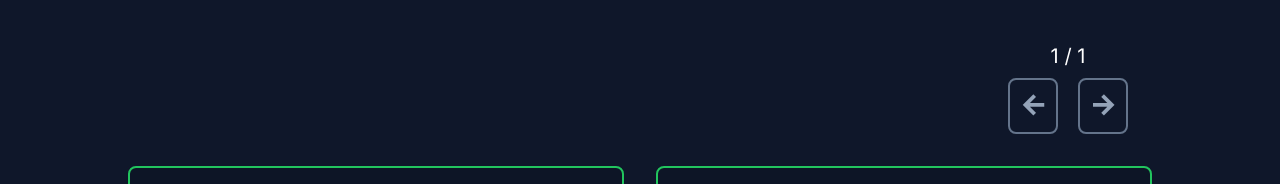
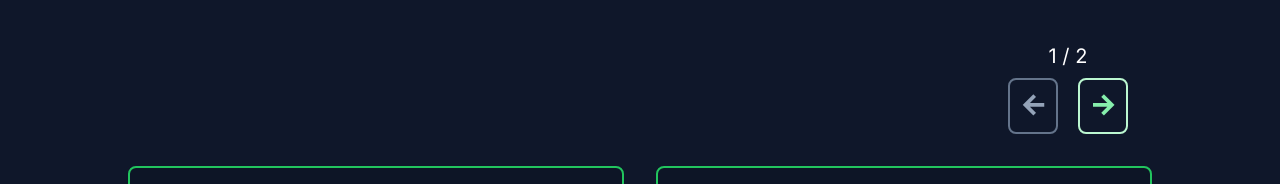
Before and after one commit to somenath203/My-Portfolio-Website-Version-2, a Next.js app: page /pages/all_works/mern_projects in a window 1280 px wide. Shown: the part 204-388 px from the top of the page. Built offline with nearby package versions, Linux system fonts and the light colour scheme.

Commit message:
commited

```diff
--- a/src/app/pages/all_works/mern_projects/page.js
+++ b/src/app/pages/all_works/mern_projects/page.js
@@ -9,6 +9,7 @@ import ShortMyURLPic from './../../../assets/mern_development_pics/shortmyurlpic
 import MernAuthWithEmailVerifyPic from './../../../assets/mern_development_pics/authwithemailverification.png';
 import ShareYourFilePic from './../../../assets/mern_development_pics/sharefileprojpic.png';
 import WeatherAppPic from './../../../assets/mern_development_pics/weatherappimage.png';
+import SimpleTaskManagerAppPic from './../../../assets/mern_development_pics/taskmanagerprojimg.png';
 
 const Page = () => {
 
@@ -66,7 +67,16 @@ const Page = () => {
       picOfTheProj: WeatherAppPic,
       livePreviewOfTheProject: 'https://weather-app-frontend-nine.vercel.app/',
       githubLinkOfTheProject: 'https://github.com/somenath203/Weather-App-Frontend',
-    }
+    },
+    {
+      id: 7,
+      nameOfTheProject: 'Simple Task Manager',
+      descOfTheProject: 'This is a simple task manager webapp where authenticated user will be able to create a new task with a due date, view all created tasks, view details of a particular task, edit a task and as well as, delete a task.',
+      techStackUsedInTheProject: 'NextJS, TailwindCSS, ShadcnUI, ExpressJS, MongoDB',
+      picOfTheProj: SimpleTaskManagerAppPic,
+      livePreviewOfTheProject: 'https://task-manager-pedalstart.vercel.app/pages/login',
+      githubLinkOfTheProject: 'https://github.com/somenath203/PedalStart-Task-Manager-Assignment',
+    },
   ];
 
   return (
```
Also changed, not shown: src/app/assets/mern_development_pics/taskmanagerprojimg.png (added).
